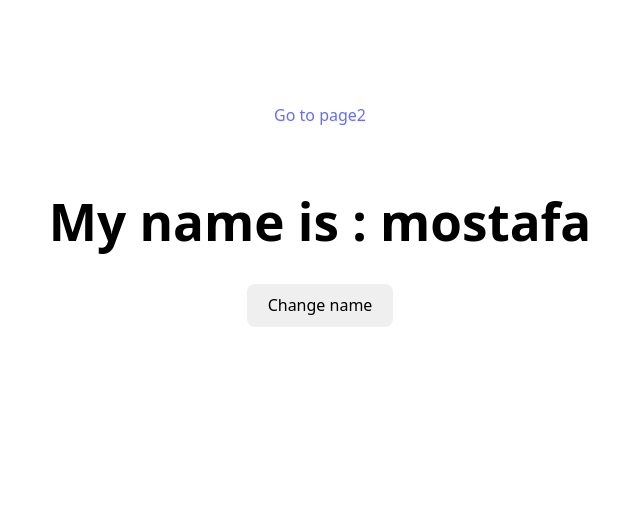
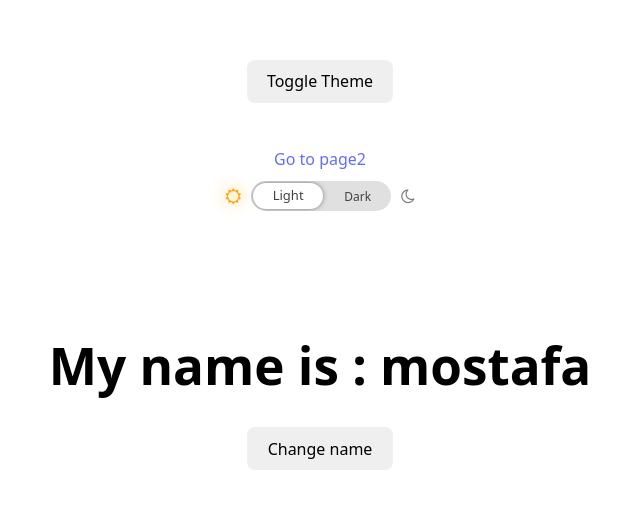
Before and after one commit to MostafaGamalKabil/react_form, a React (Vite) app: page / in a window 1280 px wide. Shown: the part 113-622 px from the top of the page, without its empty margins (320-960 px from the left). Built offline with nearby package versions, Linux system fonts and the light colour scheme.

Commit message:
toggle theme using Context

```diff
--- a/src/App.jsx
+++ b/src/App.jsx
@@ -1,11 +1,11 @@
 import { Link } from "react-router-dom";
 import "./App.css";
 import "./theme.css";
-import { useReducer } from "react";
+// import { useReducer } from "react";
 import { useContext } from "react";
 import Datacontext from "./context/Datacontext";
 
-const intialData = { name: "mostafa", age: 20, count: 0, theme: "light" };
+// const intialData = { name: "mostafa", age: 20, count: 0, theme: "light" };
 
 // const reducer = (state, action) => {
 //   switch (action.type) {
@@ -26,36 +26,24 @@ const intialData = { name: "mostafa", age: 20, count: 0, theme: "light" };
 // };
 
 function App() {
-  const { name , changeName} = useContext(Datacontext);
+  const { name , theme ,  changeName , changeTheme} = useContext(Datacontext);
   // const [allData, dispatch] = useReducer(reducer, intialData);
   return (
     <>
-      <div className={`App`}>
-        {/* <button
-          onClick={() => {
-            dispatch({
-              type: "CHANGE_THEME",
-              newTHEME: allData.theme == "light" ? "dark" : "light",
-            });
-          }}
-          style={{ marginBottom: "44px", marginTop: "100px" }}
-        >
+      <div className={`App ${theme}`}>
+
+         <button onClick={() => {
+          changeTheme("dark")
+         }} style={{ marginBottom: "44px", marginTop: "100px" }}>
           Toggle Theme
-        </button> */}
+        </button>
 
         <>
           <Link to="/page2">Go to page2</Link>
 
-          {/* <div
-            onChange={() => {
-              dispatch({
-                type: "CHANGE_THEME",
-                newTHEME: allData.theme == "dark" ? "light" : "dark",
-              });
-            }}
-            style={{ marginBottom: "50px" }}
-            className="btn-container"
-          >
+         <div onChange={() => {
+           changeTheme(theme == "light" ? "dark" : "light" )
+         }} style={{ marginBottom: "50px" }} className="btn-container">
             <i className="fa fa-sun-o" aria-hidden="true" />
             <label className="switch btn-color-mode-switch">
               <input
@@ -72,7 +60,7 @@ function App() {
               />
             </label>
             <i className="fa fa-moon-o" aria-hidden="true" />
-          </div> */}
+          </div>
         </>
 
         {/* <div>
@@ -112,7 +100,7 @@ function App() {
 
         <h1 style={{ marginTop: "66px" }}>My name is : {name} </h1>
         <button onClick={() => {
-          changeName();
+          changeName("ELRAYEK👌");
         }}>
           Change name
         </button>
--- a/src/Page2.jsx
+++ b/src/Page2.jsx
@@ -2,9 +2,9 @@ import React from 'react';
 import {useContext} from 'react';
 import Datacontext from './context/Datacontext';
 const Page2 = () => {
-  const { name } = useContext(Datacontext);
+  const { name , theme} = useContext(Datacontext);
   return (
-    <div>
+    <div className={`App ${theme}`}>
       <h1>Welcome {name} to Page2</h1>
     </div>
   );
--- a/src/context/Datacontext.jsx
+++ b/src/context/Datacontext.jsx
@@ -23,13 +23,15 @@ const reducer = (state, action) => {
 export function DataProvider({ children }) {
   const [firstState, dispatch] = useReducer(reducer, initialData);
 
-  const changeName = () => {
-    dispatch({type : "CHANGE_NAME" , newValue : "ELRAYEK👌"})
+  const changeName = (newName) => {
+    dispatch({type : "CHANGE_NAME" , newValue :  newName})
+  }
+  const changeTheme = (darkTheme) => {
+    dispatch({type : "CHANGE_THEME" , newTHEME : darkTheme})
   }
 
-
   return (
-    <ThemeContexttt.Provider value={{ ...firstState  , changeName}}>
+    <ThemeContexttt.Provider value={{ ...firstState  , changeName , changeTheme}}>
       {children}
     </ThemeContexttt.Provider>
   );
```
